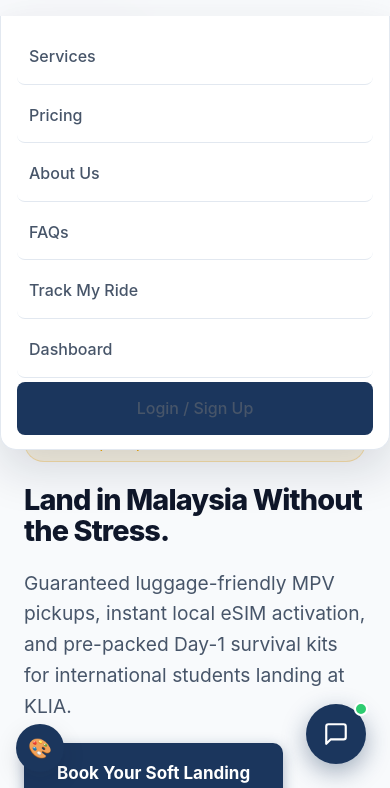
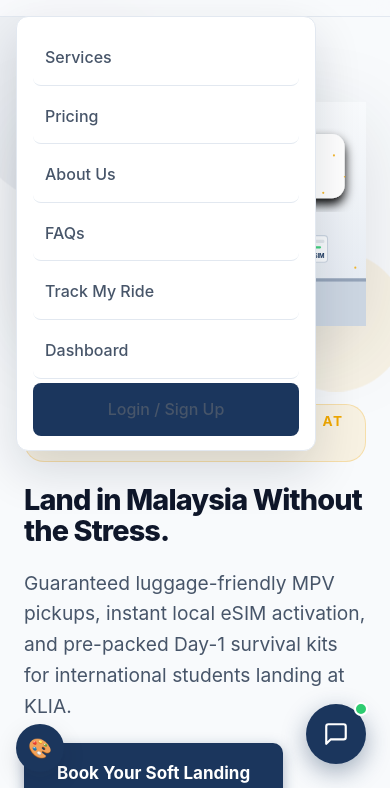
Before and after one commit to FallenDagger/unilanding-my, a website: page index.html in a window 390 px wide. Both pictures are taken after a click on the button 354 px from the left and 36 px from the top of the page. Shown: the part 56-844 px from the top of the page. Drawn offline with Linux system fonts and the light colour scheme.

Commit message:
Fix mobile dropdown nav at top-left corner, AI verified working, domain unilandingmy.com

```diff
--- a/css/styles.css
+++ b/css/styles.css
@@ -246,6 +246,13 @@ button {
   position: relative;
 }
 
+/* Desktop: hamburger hidden, logo left, links right */
+@media (min-width: 901px) {
+  .nav-toggle {
+    display: none;
+  }
+}
+
 .nav-logo {
   display: inline-flex;
   align-items: center;
@@ -1555,20 +1562,23 @@ button {
     font-size: 2.6rem;
   }
 
+  .nav-toggle {
+    display: flex;
+  }
+
   .nav-links {
     position: absolute;
     top: 72px;
-    left: 0;
-    right: 0;
+    left: 16px;
+    width: min(92vw, 300px);
     background: var(--white);
     flex-direction: column;
     align-items: stretch;
     padding: 12px 16px;
     gap: 0;
     box-shadow: var(--shadow-lg);
-    border-radius: 0 0 16px 16px;
+    border-radius: 12px;
     border: 1px solid var(--border);
-    border-top: none;
     transform: translateY(-20px);
     opacity: 0;
     visibility: hidden;
```
